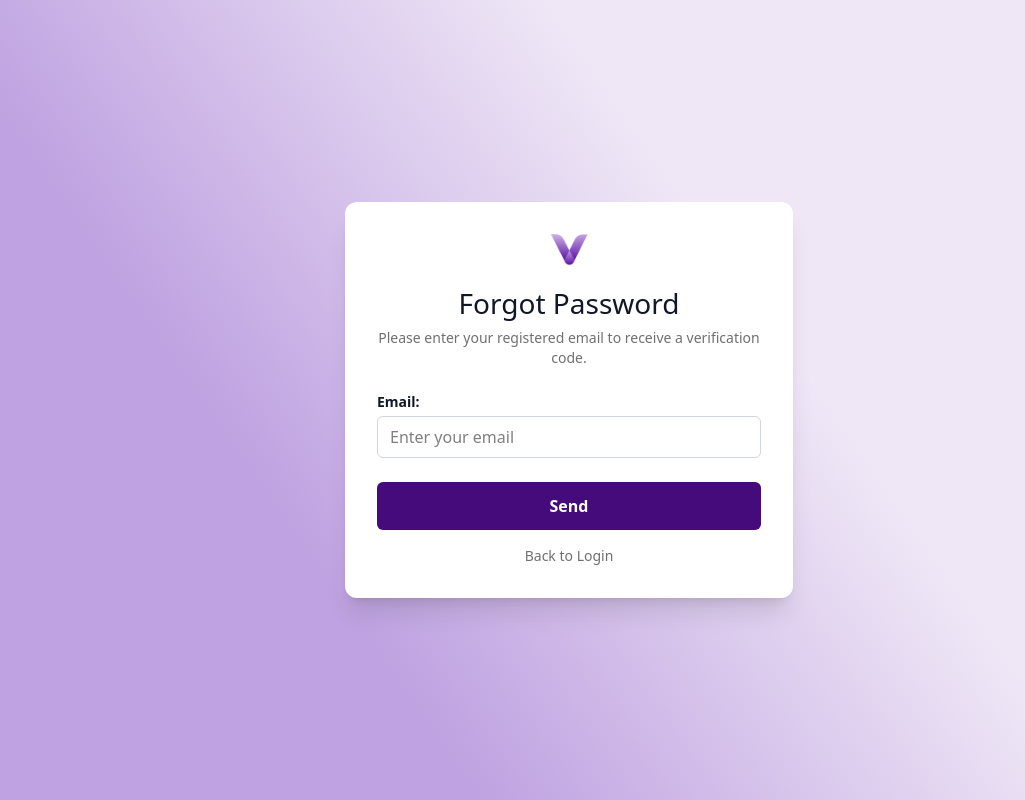
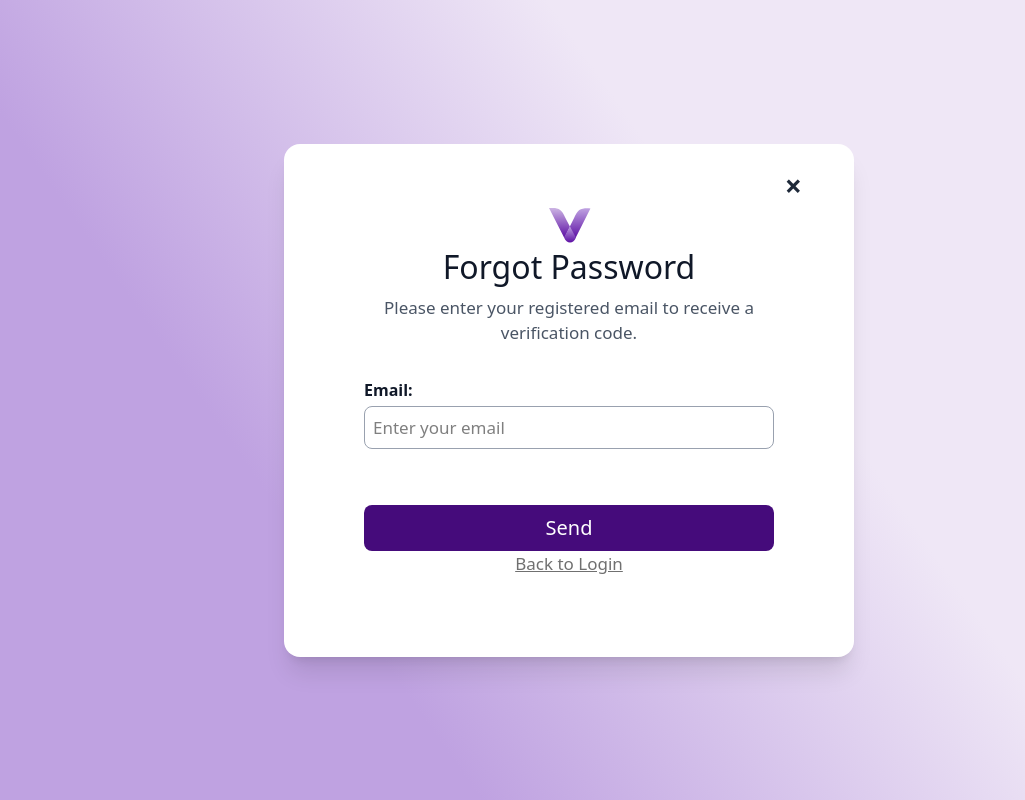
Before and after one commit to sarthak12789/VOW, a React (Vite) app: page /forgot-password in a window 1280 px wide. Shown: the whole page, without its empty margins (71-1096 px from the left). Built offline with nearby package versions, Linux system fonts and the light colour scheme.

Commit message:
ui updated

```diff
--- a/src/App.jsx
+++ b/src/App.jsx
@@ -2,7 +2,7 @@
 import { BrowserRouter as Router, Routes, Route } from "react-router-dom";
 import Home from "./pages/home";
 import Login from "./pages/login";
-import ForgotPassword from './pages/forgotpassword';
+import ForgotPassword from './components/forgotpassword';
 import VerifyOtp from './pages/verifyotp';
 import ResetPassword from './pages/resetpassword';
 import ResetSuccess from './pages/resetsuccess';
@@ -13,7 +13,7 @@
       <Routes>
         <Route path="/" element={<Home />} />
         <Route path="/login" element={<Login />} />
-               <Route path="/forgot-password" element={<ForgotPassword />} />
+        <Route path="/forgot-password" element={<ForgotPassword />} />
         <Route path="/verify-otp" element={<VerifyOtp />} />
         <Route path="/reset-password" element={<ResetPassword />} />
         <Route path="/reset-success" element={<ResetSuccess />} />
--- a/src/components/forgotpassword.jsx
+++ b/src/components/forgotpassword.jsx
@@ -7,19 +7,20 @@
    const navigate = useNavigate();
   const isEmailValid = /^[^\s@]+@[^\s@]+\.[^\s@]{2,}$/.test(email);
 
-  const handleSubmit = (e) => {
-    e.preventDefault();
-    setSubmitted(true);
-    setTouched(true);
-   if (!email || !isEmailValid) return ;
-    navigate('/verify-otp');
+ const handleSubmit = (e) => {
+  e.preventDefault();
+  setSubmitted(true);
+  setTouched(true);
 
+  if (!email || !isEmailValid) {
+    // Email invalid → warning shows automatically via state
+    return;
+  }
 
-    if (!email || !isEmailValid) return; // don’t submit if invalid or not
+  console.log('Sending OTP to:', email); // optional
+  navigate('/verify-otp');
+};
 
-    console.log('Sending OTP to:', email);
-    // TODO: send OTP API call
-  };
 
   return (
     <div
--- a/src/pages/login.jsx
+++ b/src/pages/login.jsx
@@ -55,7 +55,7 @@
         </h2>
         <p className="text-center text-[16px] text-gray-600 mb-6">
           Do not have an account?{' '}
-          <a href="#" className="text-purple-700 font-medium hover:underline">
+          <a href="/signup" className="text-purple-700 font-medium hover:underline">
             Sign up
           </a>
         </p>
```
